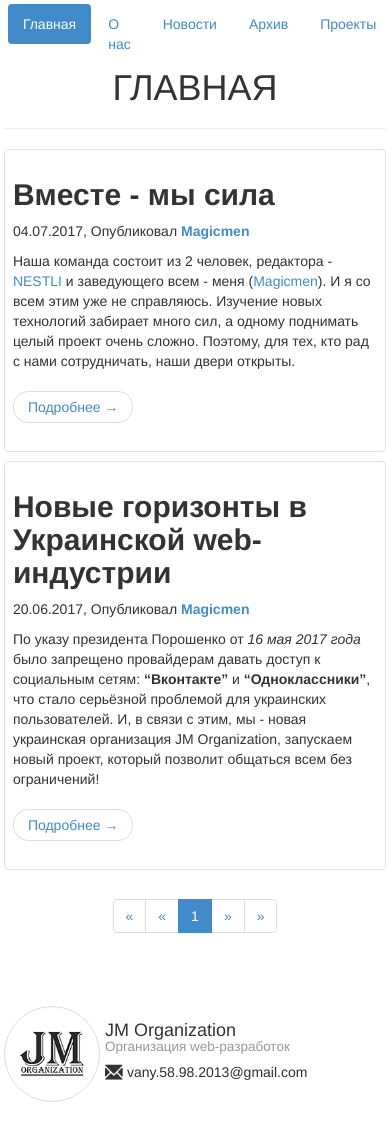
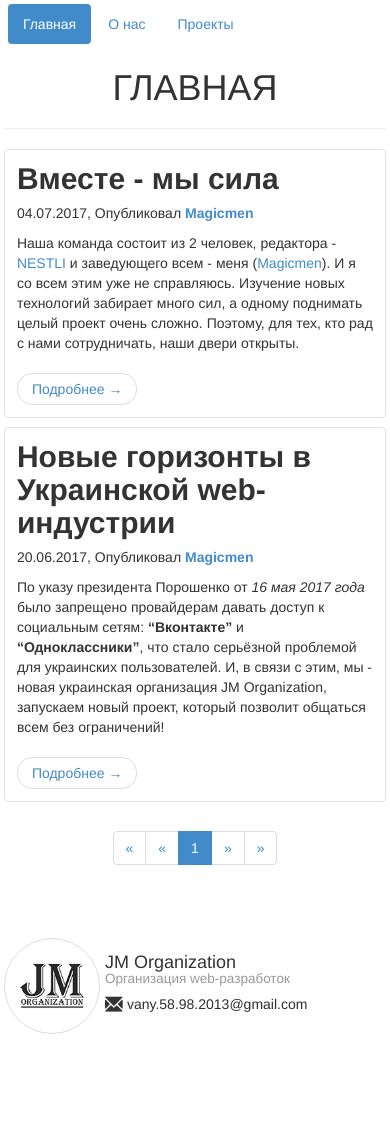
Before and after one commit to jm-organization/jm-organization.github.io, a Jekyll site: the page built from index.html, in a window 390 px wide and 1192 px high. Shown: the top 1141 px of the window. Built offline with Jekyll 4.4.1, drawn with Linux system fonts in a browser that asks for light colours; the list of posts is cut into pages by our own code.

Commit message:
Адаптирование под мобильные устройства

```diff
--- a/_includes/jm_navigation.html
+++ b/_includes/jm_navigation.html
@@ -1,18 +1,18 @@
 <li{% if page.url == '/' %} class="active"{% endif %}>
 	<a href="/">Главная</a>
 </li>
-<li{% if page.url == '/about/' %} class="active"{% endif %}>
+<li{% if page.url == '/about/' %} active"{% endif %}>
 	<a href="/about">О нас</a>
 </li>
-<li{% if page.url contains '/posts' %} class="active"{% endif %}>
+<li class="hidden-xs hidden-sm{% if page.url contains '/posts' %} active{% endif %}">
 	<a href="/#news">Новости</a>
 </li>
-<li{% if page.url == '/archive/' %} class="active"{% endif %}>
+<li class="hidden-xs hidden-sm{% if page.url == '/archive/' %} active{% endif %}">
 	<a href="/archive">Архив</a>
 </li>
 <li{% if page.url contains '/projects' %} class="active"{% endif %}>
 	<a href="/projects">Проекты</a>
 </li>
-<li style="float: right">
+<li class="hidden-xs hidden-sm" style="float: right">
 	<a href="https://github.com/jm-organization/jm-organization.github.io" target="_blank">Src</a>
 </li>
--- a/assets/css/main.css
+++ b/assets/css/main.css
@@ -97,6 +97,9 @@
   padding: 4px 0;
   background: transparent;
   z-index: 5898; }
+  @media (max-width: 728px) {
+    .navigation {
+      background: white; } }
   .navigation nav {
     position: relative;
     padding: 0 4px;
@@ -199,8 +202,12 @@
       @media (max-width: 728px) {
         .page-width .page-content article {
           width: inherit;
-          padding: 8px;
-          margin-bottom: 9px; } }
+          padding: 12px;
+          margin-bottom: 9px; }
+          .page-width .page-content article h2 {
+            margin: 0 0 8px; }
+          .page-width .page-content article ul.pager {
+            margin-bottom: 0; } }
     .page-width .page-content .jm-article {
       text-align: justify; }
       .page-width .page-content .jm-article p {
```
Also changed, not shown: assets/css/main.sass (+7 -1 lines).
